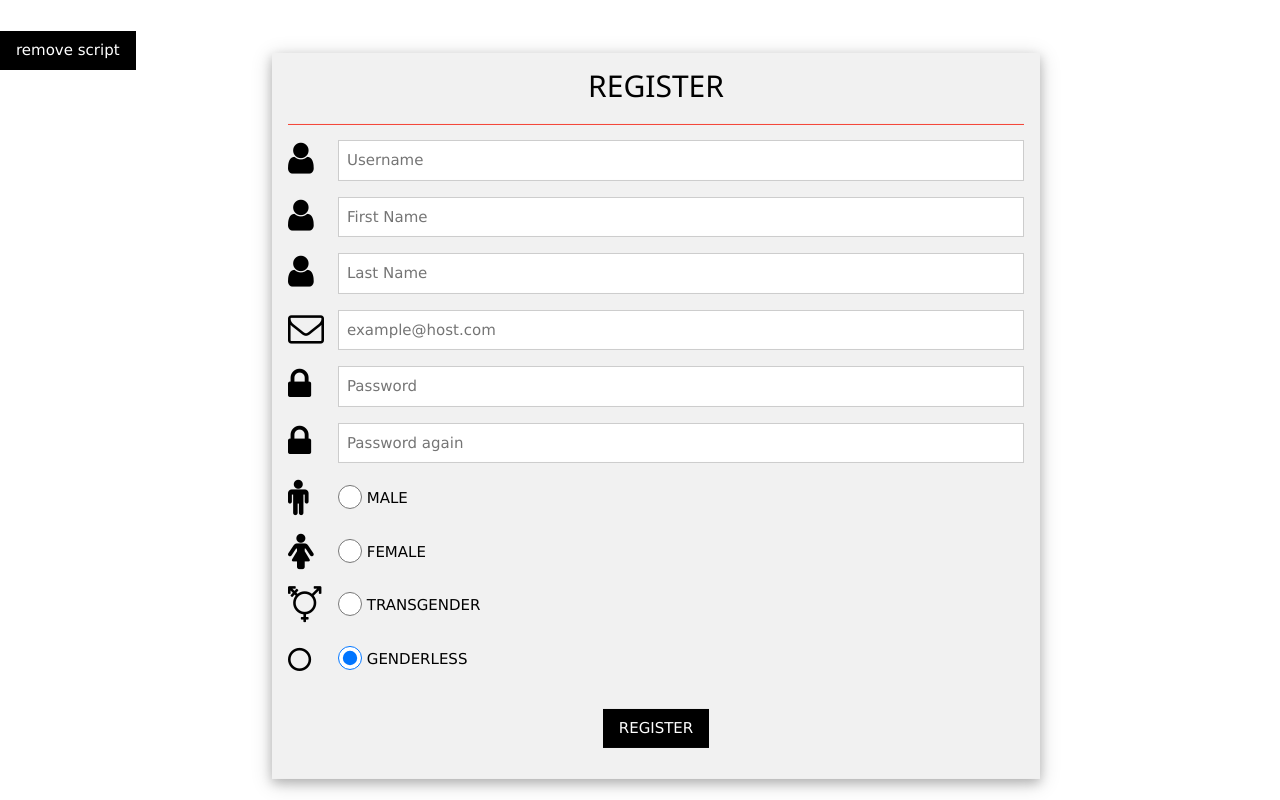
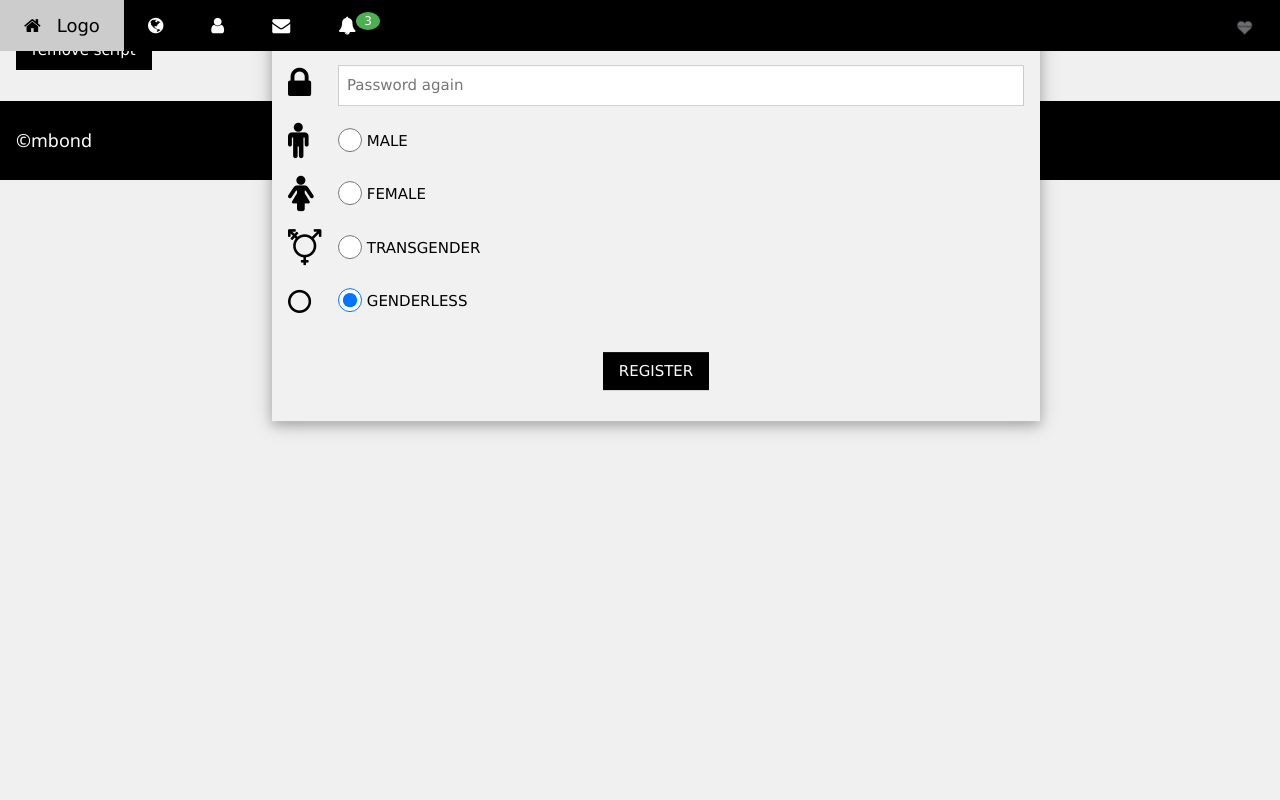
Before and after one commit to MarcelleBond/Matcher, a PHP site: page /camagru/ in a window 1280 px wide. Run offline with PHP 8.4, Linux system fonts and the light colour scheme.

Commit message:
good work

```diff
--- a/includes/UI/loggedout.php
+++ b/includes/UI/loggedout.php
@@ -1,10 +1,9 @@
 <!--//////////////////////////////////////////// REGISTER FORM /////////////////////////////////////////////-->
 
-<div id="register">
-<form  class="w3-container w3-card-4 w3-display-middle w3-light-grey w3-text-black w3-margin" style="width:60%">
+<div id="register" class="w3-container w3-display-container">
+<form  class="w3-container w3-card-4 w3-light-grey w3-display-middle w3-text-black w3-margin" style="width:60%">
 	<h2 class="w3-center">REGISTER</h2>
 
-	<div id="errordiv" class="w3-panel w3-red w3-center"></div>
 	<div class="w3-row w3-section">
 		<div class="w3-col" style="width:50px"><i class="w3-xxlarge fa fa-user"></i></div>
 		<div class="w3-rest">
@@ -87,8 +86,8 @@
 <!--//////////////////////////////////////////// LOGIN FORM /////////////////////////////////////////////-->
 
 
-
-<form id="login" class="w3-container w3-card-4 w3-display-middle w3-light-grey w3-text-black w3-margin" style="width:60%">
+<div id="login" class="w3-container ">
+	<form class="w3-container w3-card-4 w3-light-grey w3-text-black w3-margin" style="width:60%">
 		<h2 class="w3-center">LOGIN</h2>
 
 		<div class="w3-row w3-section">
@@ -112,11 +111,11 @@
 			<button id="ForgotButton" class="w3-button w3-black w3-ripple"> Forgot password </button>
 		</p>
 	</form>
-
+</div>
 <!--//////////////////////////////////////////// FORGOT PASSWORD FORM /////////////////////////////////////////////-->
 
-
-<form id="forgot_password" class="w3-container w3-card-4 w3-display-middle w3-light-grey w3-text-black w3-margin" style="width:60%">
+<div id="forgot_password">
+	<form  class="w3-container w3-card-4 w3-display-middle w3-light-grey w3-text-black w3-margin" style="width:60%">
 		<h2 class="w3-center">FORGOT PASSWORD</h2>
 
 		<div class="w3-row w3-section">
@@ -130,3 +129,4 @@
 			<button id="SendButton" class="w3-button w3-section w3-black w3-ripple"> Send </button>
 		</p>
 	</form>
+</div>
--- a/index.php
+++ b/index.php
@@ -13,11 +13,52 @@
 	<link rel="stylesheet" type="text/css" media="screen" href="css/theme.css" />
 	<link rel="stylesheet" href="https://cdnjs.cloudflare.com/ajax/libs/font-awesome/4.7.0/css/font-awesome.min.css">
 	<script src="js/jquery-3.3.1.min.js" ></script>
+	<!-- <script src="js/login_reg.js"></script> -->
 	<script src="js/UI.js"></script>
-	<!-- <script src="js/login_reg.js"></script> -->
 	<!-- <script src="js/chat.js"></script> -->
 </head>
-<body>
+<body class="w3-theme-l5">
 
+    <!-- Navbar -->
+    <div id="navbig" class="w3-top">
+        <div class="w3-bar w3-theme-d2 w3-left-align w3-large">
+            <a class="w3-bar-item w3-button w3-hide-medium w3-hide-large w3-right w3-padding-large w3-hover-white w3-large w3-theme-d2"
+                href="javascript:void(0);" onclick="openNav()"><i class="fa fa-bars"></i></a>
+            <a href="#" class="w3-bar-item w3-button w3-padding-large w3-theme-d4"><i class="fa fa-home w3-margin-right"></i>Logo</a>
+            <a href="#" class="w3-bar-item w3-button w3-hide-small w3-padding-large w3-hover-white" title="News"><i
+                    class="fa fa-globe"></i></a>
+            <a href="#" class="w3-bar-item w3-button w3-hide-small w3-padding-large w3-hover-white" title="Account Settings"><i
+                    class="fa fa-user"></i></a>
+            <a href="#" class="w3-bar-item w3-button w3-hide-small w3-padding-large w3-hover-white" title="Messages"><i
+                    class="fa fa-envelope"></i></a>
+            <div class="w3-dropdown-hover w3-hide-small">
+                <button class="w3-button w3-padding-large" title="Notifications"><i class="fa fa-bell"></i><span class="w3-badge w3-right w3-small w3-green">3</span></button>
+                <div class="w3-dropdown-content w3-card-4 w3-bar-block" style="width:300px">
+                    <a href="#" class="w3-bar-item w3-button">One new friend request</a>
+                    <a href="#" class="w3-bar-item w3-button">John Doe posted on your wall</a>
+                    <a href="#" class="w3-bar-item w3-button">Jane likes your post</a>
+                </div>
+            </div>
+            <a href="#" class="w3-bar-item w3-button w3-hide-small w3-right w3-padding-large w3-hover-white" title="My Account">
+                <img src="images/site_images/logo.png" class="w3-circle" style="height:23px;width:23px" alt="Avatar">
+            </a>
+        </div>
+    </div>
+
+    <!-- Navbar on small screens -->
+    <div id="navsmall" class="w3-bar-block w3-theme-d2 w3-hide w3-hide-large w3-hide-medium w3-large">
+        <a href="#" class="w3-bar-item w3-button w3-padding-large">Link 1</a>
+        <a href="#" class="w3-bar-item w3-button w3-padding-large">Link 2</a>
+        <a href="#" class="w3-bar-item w3-button w3-padding-large">Link 3</a>
+        <a href="#" class="w3-bar-item w3-button w3-padding-large">My Profile</a>
+	</div>
+
+	<div id="main_content">
+
+	</div>
+
+	<footer class="w3-container w3-theme-d3 w3-padding-16">
+        <h5>&copymbond</h5>
+    </footer>
 </body>
 </html>
--- a/js/UI.js
+++ b/js/UI.js
@@ -1,15 +1,16 @@
 $(document).ready(function () {
-	$('body').load("includes/UI/loggedout.php #register", function (e) {
+	$('#main_content').load("includes/UI/loggedout.php #register", function (e) {
 
 		$.getScript("js/login_reg.js", function() {
 			alert("Script loaded and executed.");
 			});
 
-		});
+		// });
 
 $('form').submit(function (event) {
 	event.preventDefault();
-//	value = $('form').serialize();
+	value = $('form').serialize();
+	register(value)
 /* 	alert(value); */
 alert("someshit");
 	//alert(register(value));
@@ -20,11 +21,12 @@ alert("someshit");
   }); */
 
 });
+});
 
-function removescript() {
+/* function removescript() {
 	alert("tset");
 
-}
+} */
 
 
 
@@ -49,7 +51,7 @@ $(document).ready(function(){
 	});
  } */
 
- function register(value)
+ /* function register(value)
 {
     $.post('register.php?action=regester&' + value, function (response) {
         if (response == 1)
@@ -68,3 +70,4 @@ $(document).ready(function(){
     })
     alert('i made it to the end bore i got it back')
 }
+ */
--- a/js/login_reg.js
+++ b/js/login_reg.js
@@ -1,22 +1,18 @@
 function register(value)
 {
-   var postreq =  $.post('register.php?action=regester&' + value, function (response) {
+    $.post('register.php?action=regester&' + value, function (response) {
         if (response == 1)
         {
-            $('body').load("includes/UI/loggedout.php #login", function () {
+            $('#main_content').load("includes/UI/loggedout.php #login", function () {
                 $('h2').after('<div class="w3-panel w3-green w3-center"><h3>Success!</h3><p>Please check your email to activate account </p></div>');
             })
         }
         else
         {
-            $('#errordiv').html('<h3>ERROR!</h3><p id="error"></p>')
+            $('h2').after('<div class="w3-panel w3-red w3-center"><h3>ERROR!</h3><p id="error"></p></div>');
             $('#error').html(response);
         }
     })
- /*    .done(function() {
-        alert('i made it to the end bore i got it back')
-      }) */
-
 }
 
 
```
Lines whose indentation alone changed are shown as unchanged.
